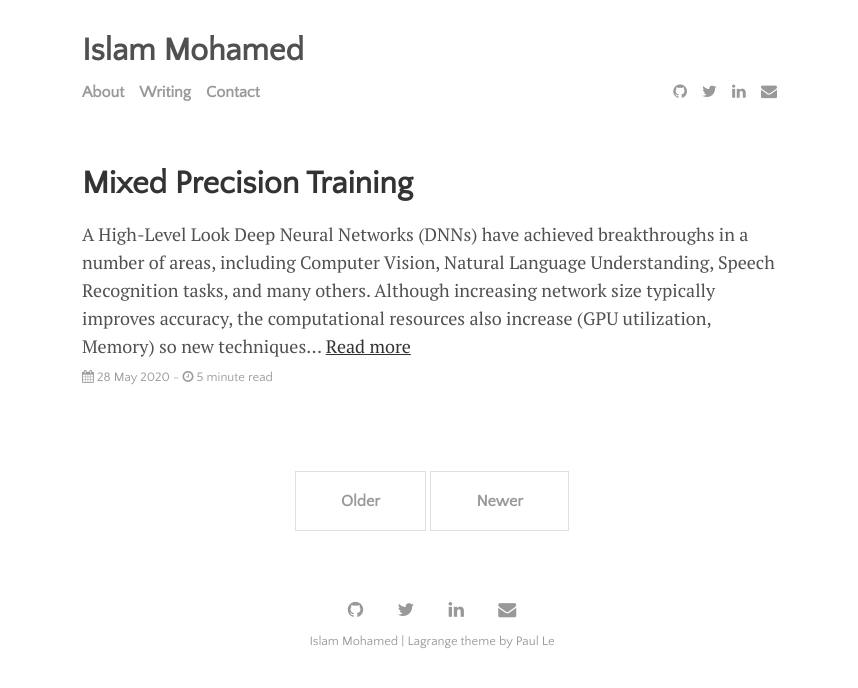
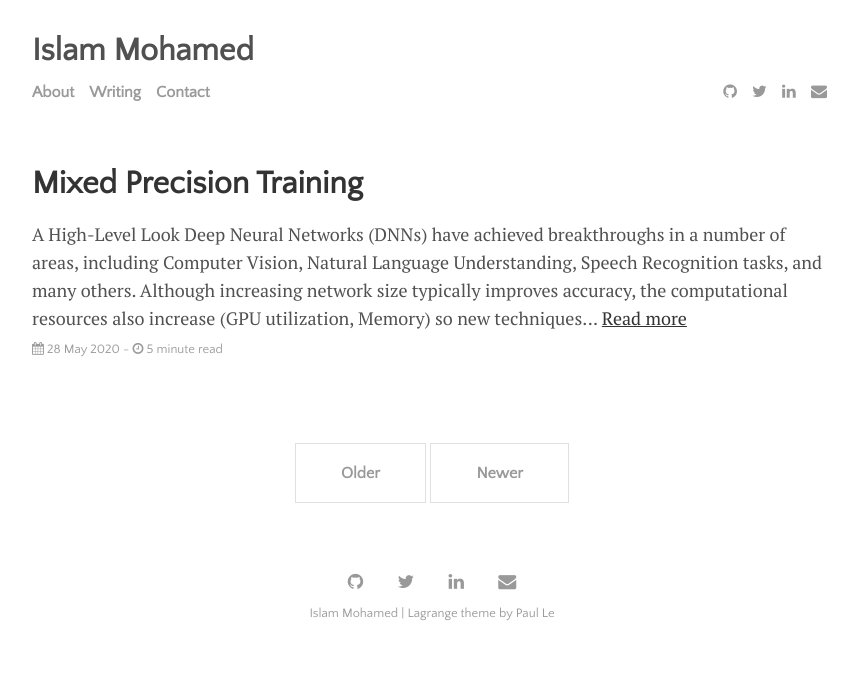
Before and after one commit to IslamMohamedMosaad/IslamMohamedMosaad.github.io, a Jekyll site: the page built from index.html, in a window 1280 px wide. Shown: the top 688 px of the page, without its empty margins (208-1066 px from the left). Built offline with Jekyll 4.4.1, drawn with Linux system fonts in a browser that asks for light colours; the list of posts is cut into pages by our own code.

Commit message:
Update main.css

```diff
--- a/assets/css/main.css
+++ b/assets/css/main.css
@@ -82,7 +82,7 @@ hr {
 .container {
   margin-left: auto;
   margin-right: auto;
-  width: 700px;
+  width: 800px;
 }
 
 /*48em*/
```
